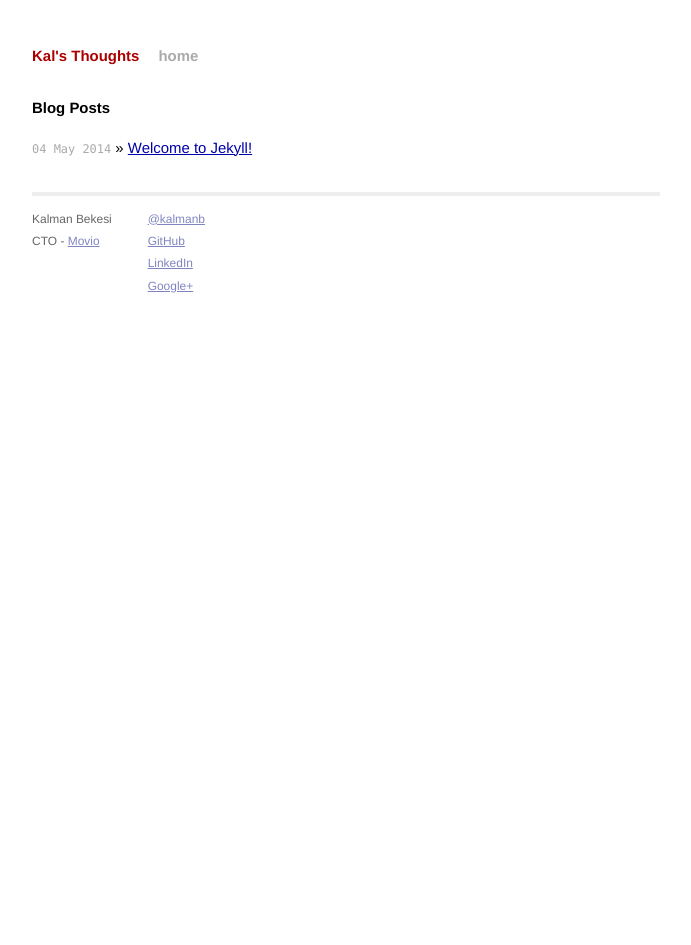
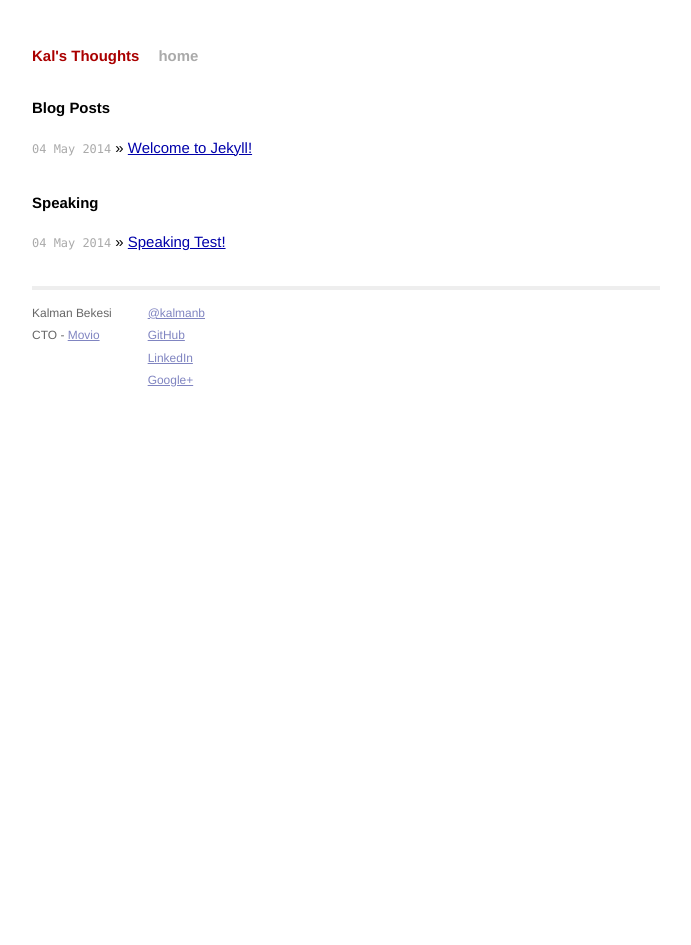
Before and after one commit to kalmanb/kalmanb.github.io, a Jekyll site: the page built from index.html, in a window 1280 px wide. Shown: the whole page, without its empty margins (294-985 px from the left). Built offline with Jekyll 4.4.1, drawn with Linux system fonts in a browser that asks for light colours; Markdown is read by kramdown in place of the engine named in the settings.

Commit message:
Add speaking list to home page

```diff
--- a/_config.yml
+++ b/_config.yml
@@ -1,3 +1,4 @@
 name: Kal's Thoughts
 markdown: redcarpet
 pygments: true
+permalink: /:categories:/:title
--- a/_posts/2014-05-04-welcome-to-jekyll.markdown
+++ b/_posts/blog/2014-05-04-welcome-to-jekyll.markdown
@@ -2,7 +2,7 @@
 layout: post
 title:  "Welcome to Jekyll!"
 date:   2014-05-04 12:59:10
-categories: jekyll update
+categories: blog jekyll update
 ---
 
 You'll find this post in your `_posts` directory - edit this post and re-build (or run with the `-w` switch) to see your changes!
--- a/index.html
+++ b/index.html
@@ -6,7 +6,13 @@ title: Your New Jekyll Site
 <div id="home">
   <h1>Blog Posts</h1>
   <ul class="posts">
-    {% for post in site.posts %}
+    {% for post in site.categories['blog'] %}
+      <li><span>{{ post.date | date_to_string }}</span> &raquo; <a href="{{ post.url }}">{{ post.title }}</a></li>
+    {% endfor %}
+  </ul>
+  <h1>Speaking</h1>
+  <ul class="posts">
+    {% for post in site.categories['speaking'] %}
       <li><span>{{ post.date | date_to_string }}</span> &raquo; <a href="{{ post.url }}">{{ post.title }}</a></li>
     {% endfor %}
   </ul>
```
Also changed, not shown: _posts/speaking/2014-05-04-test.markdown (added, +8 -0 lines).
